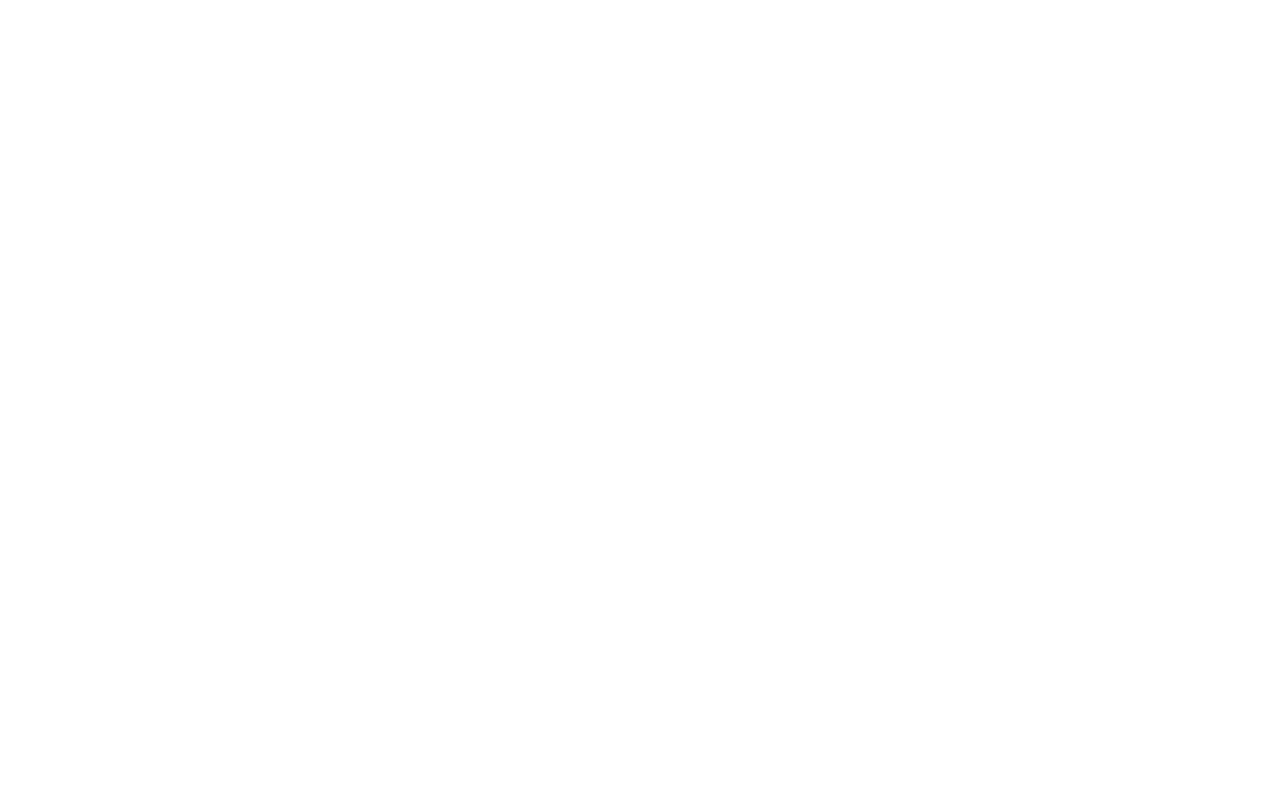
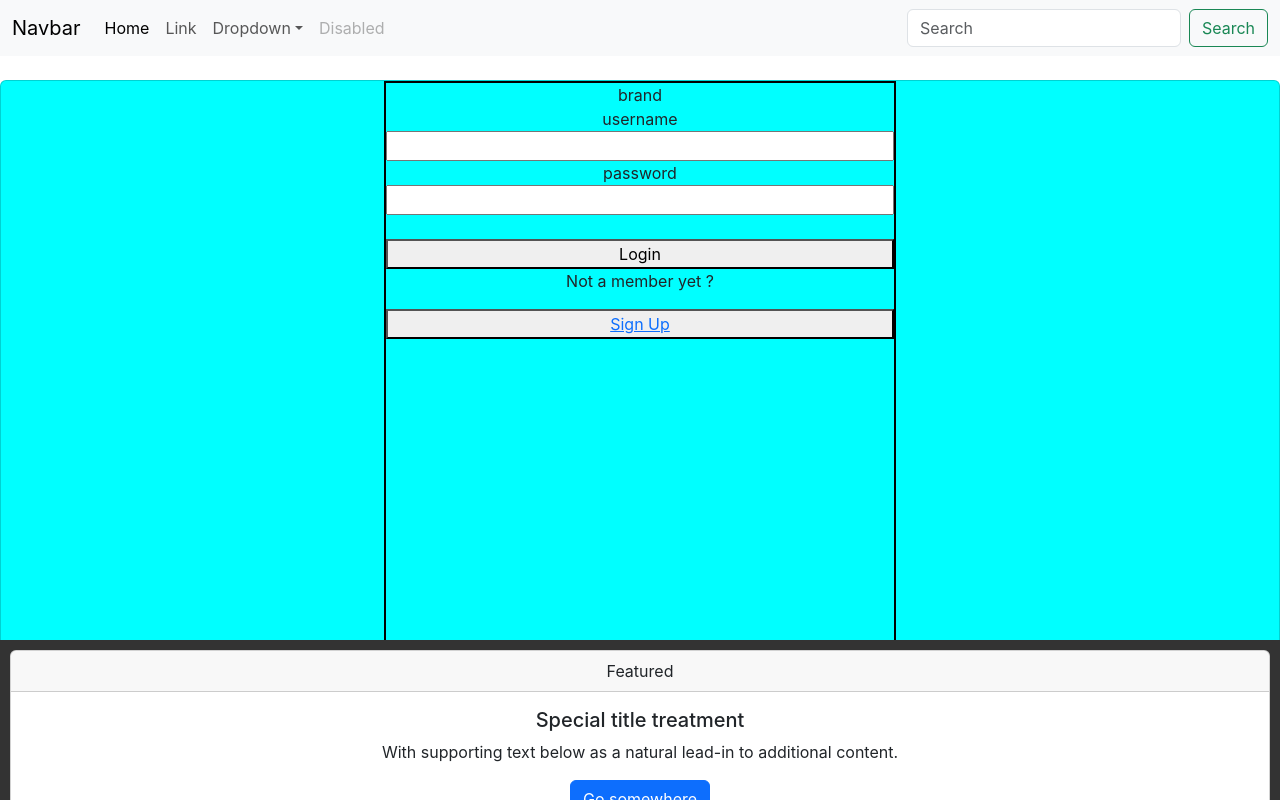
Before and after one commit to ravibarla/Doctor-patient-management-app, a React (Create React App) app in the folder frontend/: page /login/admin in a window 1280 px wide. Before the commit this address had no page. Built offline with nearby package versions, Linux system fonts and the light colour scheme.

Commit message:
adding login and register functionality

```diff
--- a/frontend/src/App.js
+++ b/frontend/src/App.js
@@ -1,15 +1,21 @@
 import "./App.css";
-import {BrowserRouter as Router, Routes, Route} from "react-router-dom"
+import { BrowserRouter as Router, Routes, Route } from "react-router-dom";
 import Home from "./components/Home/Home";
-
-
+import Login from "./components/Login.js/Login";
+import NavBox from "./components/Home/NavBox";
+import Footer from "./components/Home/Footer";
+import Register from "./components/Login.js/Register";
 function App() {
   return (
     <div className="App">
       <Router>
+        <NavBox />
         <Routes>
-          <Route exact path="/" element={<Home/>}/>
+          <Route exact path="/" element={<Home />} />
+          <Route exact path="/login/:type" element={<Login />} />
+          <Route exact path="/register/:type" element={<Register />} />
         </Routes>
+        <Footer />
       </Router>
     </div>
   );
--- a/frontend/src/components/Home/Footer.js
+++ b/frontend/src/components/Home/Footer.js
@@ -2,7 +2,18 @@ import React from "react";
 
 export default function Footer() {
   const styles = {
-    footer: { marginTop: "auto" },
+    footer: {
+      // marginTop: "auto",
+      marginTop: "auto",
+      backgroundColor: "#333",
+      color: "white",
+      padding: "10px",
+      textAlign: "center",
+      position: "fixed",
+      width: "100%",
+      bottom: "0",
+      height: "20vh",
+    },
   };
   return (
     <div style={styles.footer}>
@@ -14,7 +25,7 @@ export default function Footer() {
             With supporting text below as a natural lead-in to additional
             content.
           </p>
-          <a href="/#" className="btn btn-primary">
+          <a href="#" className="btn btn-primary">
             Go somewhere
           </a>
         </div>
--- a/frontend/src/components/Home/Home.js
+++ b/frontend/src/components/Home/Home.js
@@ -1,6 +1,6 @@
 import React from "react";
-import NavBox from "./NavBox";
-import Footer from "./Footer";
+// import NavBox from "./NavBox";
+// import Footer from "./Footer";
 import Body from "./Body";
 
 export default function Home() {
@@ -9,9 +9,9 @@ export default function Home() {
   };
   return (
     <div style={styles.body}>
-      <NavBox />
+      {/* <NavBox /> */}
       <Body />
-      <Footer />
+      {/* <Footer /> */}
     </div>
   );
 }
--- a/frontend/src/components/Home/NavBox.js
+++ b/frontend/src/components/Home/NavBox.js
@@ -1,41 +1,79 @@
-
 function NavBox(args) {
-
-
   return (
-    <div>
+    <div style={{ height: "10vh" }} >
       <nav className="navbar navbar-expand-lg bg-body-tertiary">
         <div className="container-fluid">
-    <a className="navbar-brand" href="/#">Navbar</a>
-    <button className="navbar-toggler" type="button" data-bs-toggle="collapse" data-bs-target="#navbarSupportedContent" aria-controls="navbarSupportedContent" aria-expanded="false" aria-label="Toggle navigation">
+          <a className="navbar-brand" href="/#">
+            Navbar
+          </a>
+          <button
+            className="navbar-toggler"
+            type="button"
+            data-bs-toggle="collapse"
+            data-bs-target="#navbarSupportedContent"
+            aria-controls="navbarSupportedContent"
+            aria-expanded="false"
+            aria-label="Toggle navigation"
+          >
             <span className="navbar-toggler-icon"></span>
           </button>
           <div className="collapse navbar-collapse" id="navbarSupportedContent">
             <ul className="navbar-nav me-auto mb-2 mb-lg-0">
               <li className="nav-item">
-          <a className="nav-link active" aria-current="page" href="/#">Home</a>
+                <a className="nav-link active" aria-current="page" href="/#">
+                  Home
+                </a>
               </li>
               <li className="nav-item">
-          <a className="nav-link" href="/#">Link</a>
+                <a className="nav-link" href="/#">
+                  Link
+                </a>
               </li>
               <li className="nav-item dropdown">
-          <a className="nav-link dropdown-toggle" href="/#" role="button" data-bs-toggle="dropdown" aria-expanded="false">
+                <a
+                  className="nav-link dropdown-toggle"
+                  href="/#"
+                  role="button"
+                  data-bs-toggle="dropdown"
+                  aria-expanded="false"
+                >
                   Dropdown
                 </a>
                 <ul className="dropdown-menu">
-            <li><a className="dropdown-item" href="/#">Action</a></li>
-            <li><a className="dropdown-item" href="/#">Another action</a></li>
+                  <li>
+                    <a className="dropdown-item" href="/#">
+                      Action
+                    </a>
+                  </li>
+                  <li>
+                    <a className="dropdown-item" href="/#">
+                      Another action
+                    </a>
+                  </li>
                   <li className="dropdown-divider"></li>
-            <li><a className="dropdown-item" href="/#">Something else here</a></li>
+                  <li>
+                    <a className="dropdown-item" href="/#">
+                      Something else here
+                    </a>
+                  </li>
                 </ul>
               </li>
               <li className="nav-item">
-          <a className="nav-link disabled" aria-disabled="true">Disabled</a>
+                <a className="nav-link disabled" aria-disabled="true">
+                  Disabled
+                </a>
               </li>
             </ul>
             <form className="d-flex" role="search">
-        <input className="form-control me-2" type="search" placeholder="Search" aria-label="Search" />
-        <button className="btn btn-outline-success" type="submit">Search</button>
+              <input
+                className="form-control me-2"
+                type="search"
+                placeholder="Search"
+                aria-label="Search"
+              />
+              <button className="btn btn-outline-success" type="submit">
+                Search
+              </button>
             </form>
           </div>
         </div>
--- /dev/null
+++ b/frontend/src/components/Login.js/Login.js
@@ -0,0 +1,95 @@
+import React, { useEffect, useState } from "react";
+import "../styles/Login.styles.css";
+import { Navigate, useParams } from "react-router";
+import { usersType } from "../Home/usersType";
+import { NavLink } from "react-router-dom";
+import axios from "axios";
+
+export default function Login() {
+  const { type } = useParams();
+  const user = usersType.filter((user) => user.type == type);
+  // console.log(user[0]);
+  const [username, setUsername] = useState("");
+  const [password, setPassword] = useState("");
+  const handlelogin = async () => {
+    try {
+      const response = await fetch(user[0].loginUrl, {
+        method: "POST",
+        headers: {
+          "Content-Type": "application/json",
+          "Access-Control-Allow-Origin": true,
+        },
+        body: JSON.stringify({ username: username, password: password }),
+      })
+        // .then((res) => console.log(res))
+        .then((response) => response.json())
+        .then((data) => {
+          console.log("Response from server:", data);
+          // alert("successfully logged in");
+        });
+    } catch (err) {
+      console.log(err);
+    }
+  };
+  const styles = {
+    body: {
+      position: "relative",
+      height: "80vh",
+      width: "100%",
+      minHeight: "80vh",
+      backgroundColor: "B5C0D0",
+    },
+    container: {
+      backgroundColor: "cyan",
+      height: " 100%",
+      display: "flex",
+      flexDirection: "column",
+      alignItems: "center",
+      flexWrap: "wrap",
+      width: "auto",
+    },
+    flexItem: {
+      border: "2px solid black",
+      width: "40%",
+      minWidth: "40%",
+    },
+  };
+  const handleSubmit = (e) => {
+    e.preventDefault();
+    // console.log(username);
+    // console.log(password);
+    handlelogin();
+  };
+  return (
+    <div style={styles.body}>
+      <div className="card" style={styles.container}>
+        <div className="flex-item" style={styles.flexItem}>
+          brand
+          <form
+            style={{ display: "flex", flexDirection: "column" }}
+            onSubmit={(e) => handleSubmit(e)}
+          >
+            <label>username</label>
+            <input
+              value={username}
+              name="username"
+              onChange={(e) => setUsername(e.target.value)}
+            />
+            <label>password</label>
+            <input
+              value={password}
+              name="password"
+              onChange={(e) => setPassword(e.target.value)}
+            />
+            <br />
+            <button>Login</button>
+            <p>Not a member yet ? </p>
+            <button>
+              <NavLink to={`/register/${type}`}>Sign Up</NavLink>
+            </button>
+          </form>
+        </div>
+      </div>
+    </div>
+  );
+}
--- /dev/null
+++ b/frontend/src/components/Login.js/Register.js
@@ -0,0 +1,71 @@
+import React, { useState } from "react";
+import { usersType } from "../Home/usersType";
+import { useParams } from "react-router-dom";
+
+export default function Register() {
+  const { type } = useParams();
+  const user = usersType.filter((user) => user.type == type);
+  const [username, setUsername] = useState("");
+  const [password, setPassword] = useState("");
+  const [dob, setDob] = useState("");
+  const [mobile, setMobile] = useState("");
+  const handleRegister = async () => {
+    try {
+      const response = await fetch(user[0].registerUrl, {
+        method: "POST",
+        headers: {
+          "Content-Type": "application/json",
+          "Access-Control-Allow-Origin": true,
+        },
+        body: JSON.stringify({
+          username: username,
+          password: password,
+          dob: dob,
+          mobile: mobile,
+        }),
+      })
+        .then((response) => response.json())
+        // .then((data) => {
+        //   console.log("Response from server:", data);
+          // alert("successfully logged in");
+        // });
+    } catch (err) {
+      console.log(err);
+    }
+  };
+  const handleSubmit = (e) => {
+    e.preventDefault();
+    handleRegister();
+  };
+  return (
+    <div>
+      <form onSubmit={(e) => handleSubmit(e)}>
+        <label>username</label>
+        <input
+          name="username"
+          onChange={(e) => setUsername(e.target.value)}
+          value={username}
+        />
+        <label>password</label>
+        <input
+          name="password"
+          onChange={(e) => setPassword(e.target.value)}
+          value={password}
+        />
+        <label>dob</label>
+        <input
+          name="dob"
+          onChange={(e) => setDob(e.target.value)}
+          value={dob}
+        />
+        <label>mobile</label>
+        <input
+          name="mobile"
+          onChange={(e) => setMobile(e.target.value)}
+          value={mobile}
+        />
+        <button>submit</button>
+      </form>
+    </div>
+  );
+}
--- /dev/null
+++ b/frontend/src/components/styles/Login.styles.css
@@ -0,0 +1,13 @@
+.container {
+  background-color: antiquewhite;
+  height: 100%;
+  display: flex;
+  flex-direction: row;
+  flex-wrap: wrap;
+}
+
+.flexItem {
+  border: 2px solid black;
+  width: 50%;
+  min-width: 700px;
+}
--- a/frontend/src/components/styles/body.styles.css
+++ b/frontend/src/components/styles/body.styles.css
@@ -1,3 +1,13 @@
+#box {
+  display: inline-block;
+  position: absolute;
+  top: 30%;
+  left: 20%;
+  height: 30%;
+  width: 60%;
+  border: 2px solid black;
+}
+
 #background {
   margin: 0;
   padding: 0;
@@ -28,8 +38,12 @@
   width: 30%;
   height: 100%;
 }
+.flex-item img {
+  height: 100%;
+  width: 60%;
+}
 
-@media screen and (max-width: 500px) {
+@media screen and (max-width: 800px) {
   #container {
     display: flex;
     flex-direction: column;
@@ -46,4 +60,13 @@
     width: 100%;
     height: 100%;
   }
+  .flex-item img {
+    height: 50%;
+    width: 50%;
+  }
+  #box{
+    top: 8%;
+    left:30%;
+    width: 40%;
+  }
 }
```
Also changed, not shown: frontend/src/components/Home/Body.js (+73 -18 lines), frontend/src/components/Home/usersType.js (+12 -0 lines). Lines whose indentation alone changed are shown as unchanged.
